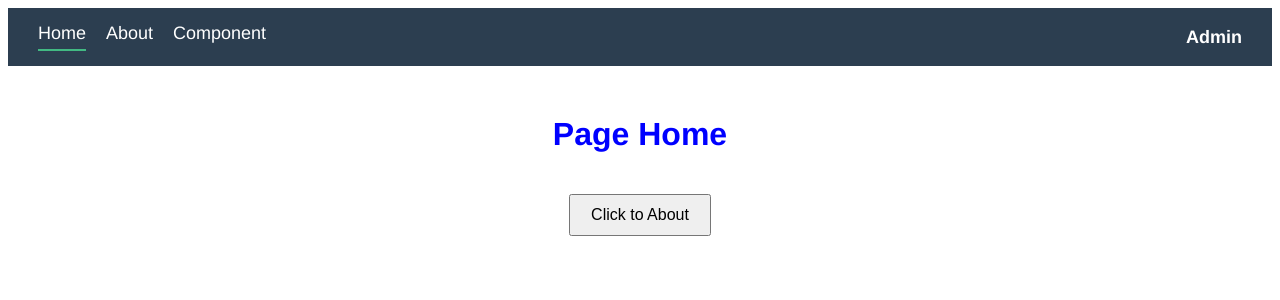
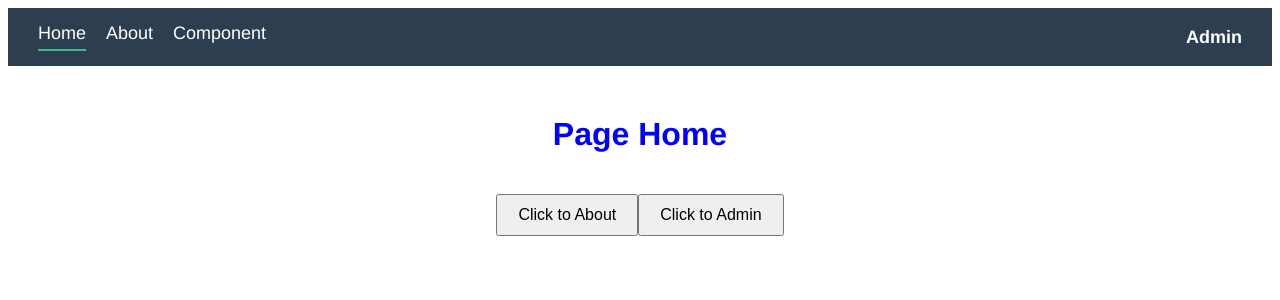
Before and after one commit to KONGBARANG/BARANG-KONG, a Vue app: page / in a window 1280 px wide. Shown: the top 300 px of the page. Built offline with nearby package versions, Linux system fonts and the light colour scheme.

Commit message:
changecode

```diff
--- a/src/views/About.vue
+++ b/src/views/About.vue
@@ -4,6 +4,9 @@
 
     <router-link to="/component">
       <button class="btn">Click to Component</button>
+    </router-link>
+    <router-link to="/admin">
+      <button>Click to Admin</button>
     </router-link>
   </div>
 </template>
--- a/src/views/Admin.vue
+++ b/src/views/Admin.vue
@@ -2,6 +2,9 @@
     <div>
         <h1>Admin Page</h1>
     </div>
+    <router-link to="/home">
+      <button>Click to home</button>
+    </router-link>
 </template>
 <style>
     h1 {
--- a/src/views/Home.vue
+++ b/src/views/Home.vue
@@ -4,6 +4,9 @@
 
     <router-link to="/about">
       <button>Click to About</button>
+    </router-link>
+    <router-link to="/admin">
+      <button>Click to Admin</button>
     </router-link>
   </div>
 </template>
```
